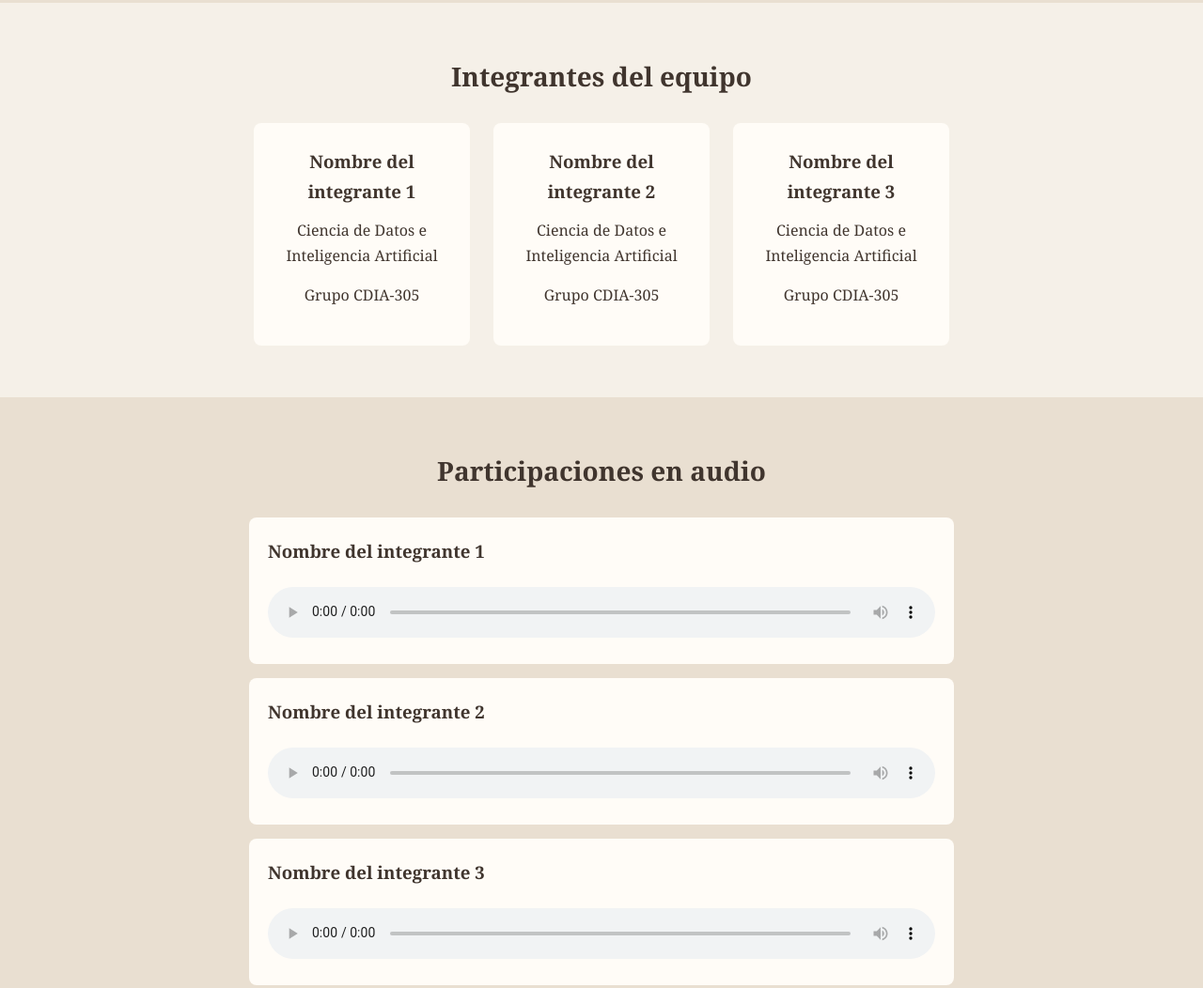
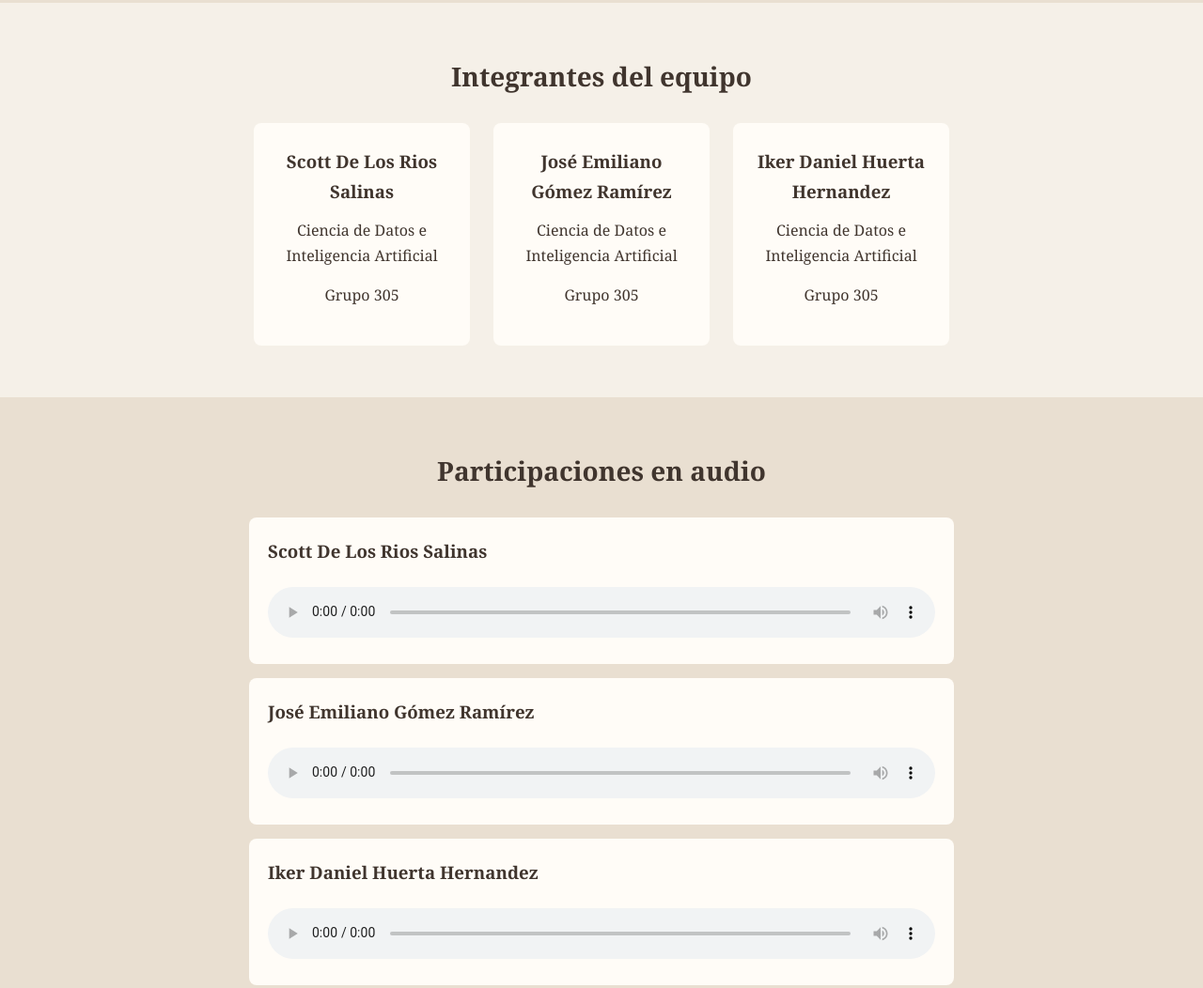
Before and after one commit to User12345-rgb/exposicion-atardecer, a plain HTML site: page index.html in a window 1280 px wide. Shown: the part 2044-3096 px from the top of the page at 94% size. Drawn offline with Linux system fonts and the light colour scheme.

Commit message:
Update index.html

```diff
--- a/index.html
+++ b/index.html
@@ -327,21 +327,21 @@ footer {
     <div class="integrantes">
 
         <div class="integrante">
-            <h3>Nombre del integrante 1</h3>
+            <h3>Scott De Los Rios Salinas</h3>
             <p>Ciencia de Datos e Inteligencia Artificial</p>
-            <p>Grupo CDIA-305</p>
+            <p>Grupo 305</p>
         </div>
 
         <div class="integrante">
-            <h3>Nombre del integrante 2</h3>
+            <h3>José Emiliano Gómez Ramírez</h3>
             <p>Ciencia de Datos e Inteligencia Artificial</p>
-            <p>Grupo CDIA-305</p>
+            <p>Grupo 305</p>
         </div>
 
         <div class="integrante">
-            <h3>Nombre del integrante 3</h3>
+            <h3>Iker Daniel Huerta Hernandez</h3>
             <p>Ciencia de Datos e Inteligencia Artificial</p>
-            <p>Grupo CDIA-305</p>
+            <p>Grupo 305</p>
         </div>
 
     </div>
@@ -352,7 +352,7 @@ footer {
         <h2>Participaciones en audio</h2>
 
         <div class="audio">
-            <h3>Nombre del integrante 1</h3>
+            <h3>Scott De Los Rios Salinas</h3>
             <audio controls>
                 <source src="audios/audio1.mp3" type="audio/mpeg">
                 Tu navegador no puede reproducir este audio.
@@ -360,7 +360,7 @@ footer {
         </div>
 
         <div class="audio">
-            <h3>Nombre del integrante 2</h3>
+            <h3>José Emiliano Gómez Ramírez</h3>
             <audio controls>
                 <source src="audios/audio2.mp3" type="audio/mpeg">
                 Tu navegador no puede reproducir este audio.
@@ -368,7 +368,7 @@ footer {
         </div>
 
         <div class="audio">
-            <h3>Nombre del integrante 3</h3>
+            <h3>Iker Daniel Huerta Hernandez</h3>
             <audio controls>
                 <source src="audios/audio3.mp3" type="audio/mpeg">
                 Tu navegador no puede reproducir este audio.
```
